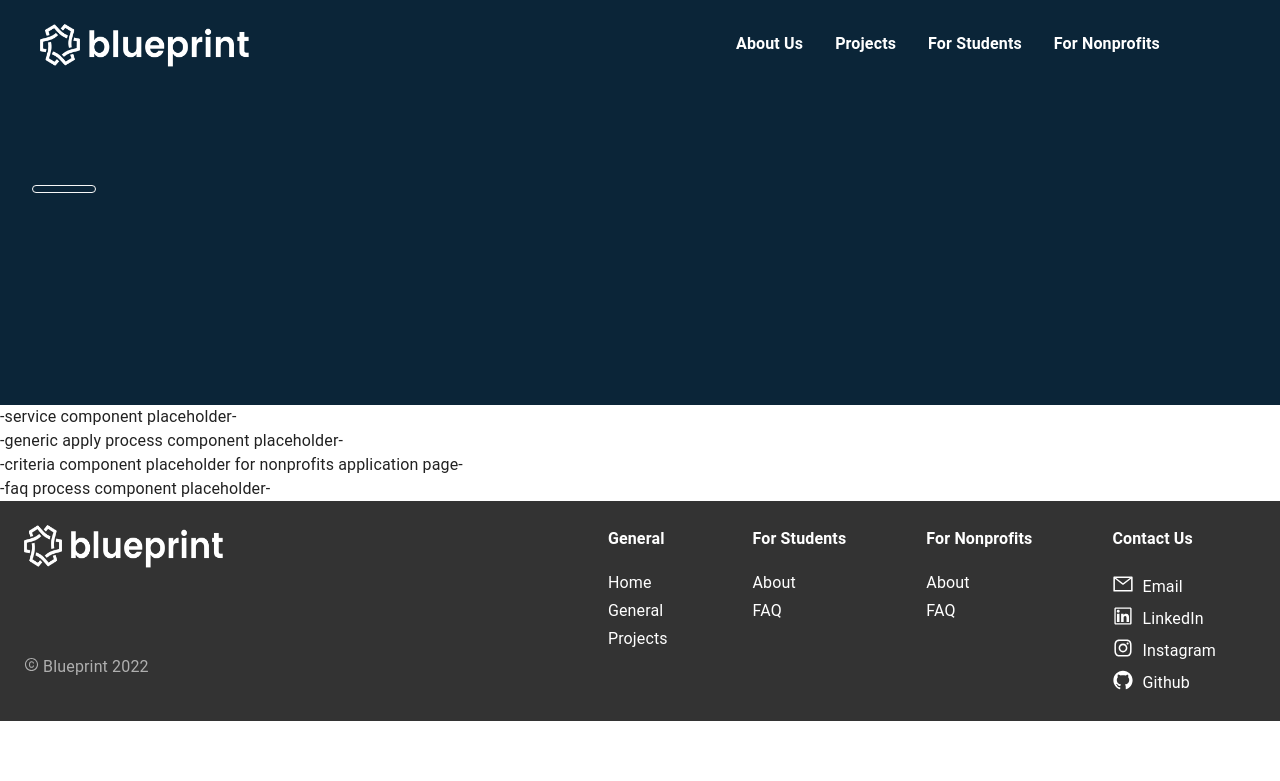
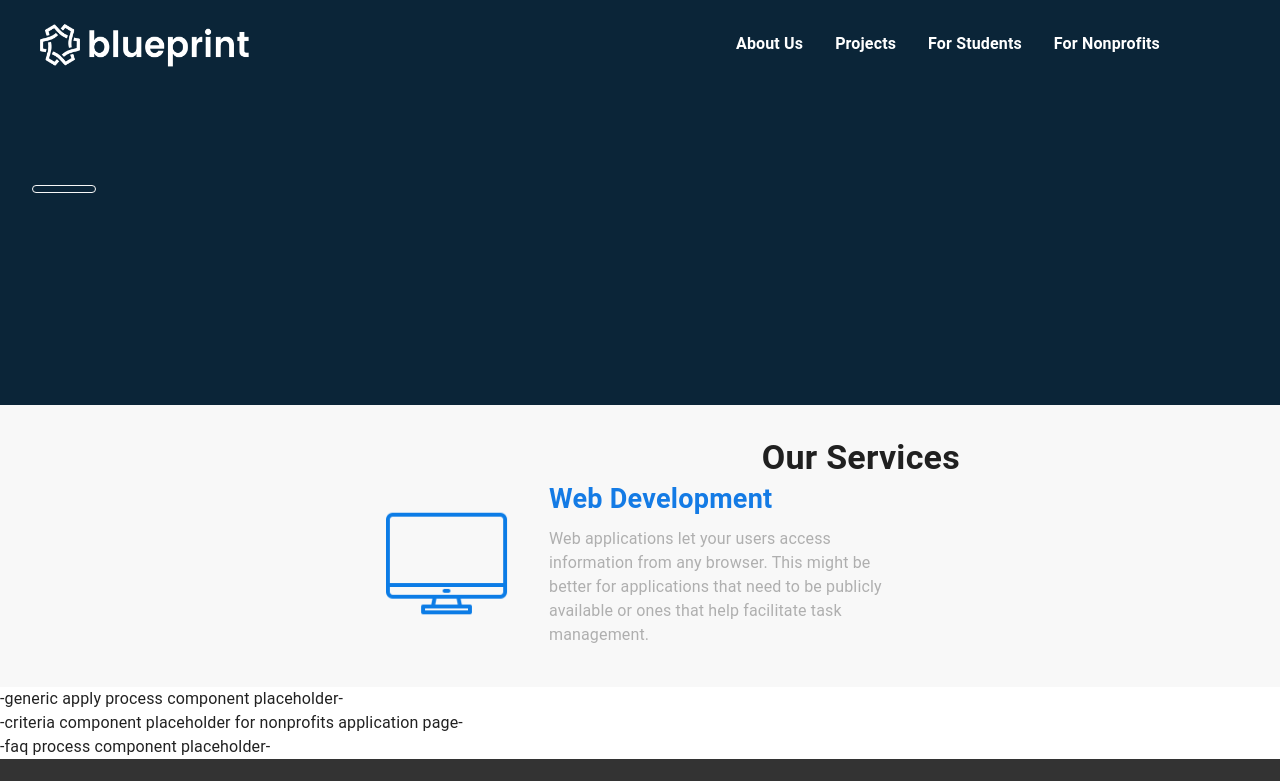
Before and after one commit to wilsontruong/uofablueprint.org, a React (Create React App) app in the folder frontend/: page /apply/nonprofits in a window 1280 px wide. Shown: the top 781 px of the page. Built offline with nearby package versions, Linux system fonts and the light colour scheme.

Commit message:
Service (#28)
* service component created

* added picture of monitor

* made it look more like mockups and cleaned up code

```diff
--- a/frontend/src/components/nonprofitApply/Service.js
+++ b/frontend/src/components/nonprofitApply/Service.js
@@ -1,7 +1,47 @@
 import React from 'react'
+import { Typography, Box} from '@mui/material'
+
 
 function Service() {
-    return <div>-service component placeholder-</div>
+    return <div>
+
+        <Box sx={{
+            bgcolor: 'secondary.light',
+        }}>
+
+        <Box sx={{
+            mr: '25%'
+        }}>
+            <Typography variant='h4' align="right" style={{ fontWeight: 'bold' }} paddingTop={4}>
+                Our Services
+            </Typography>
+        </Box>
+
+
+        <Box sx={{
+            display: 'flex',
+            alignItems: 'center',
+            justifyContent: 'center',
+            ml: '30%',
+            mr: '30%',
+        }}>
+
+            <Box component="img" marginRight={5} marginBottom={5}
+                sx={{ height: 125, width: 125 }}
+                src="/assets/monitor.png" />
+
+
+            <Box marginBottom={5}>
+                <Typography color='primary' fontWeight={'bold'} fontSize={27} marginBottom={1}>Web Development</Typography>
+
+                <Typography color='secondary' >Web applications let your users access information from any browser.
+                This might be better for applications that need to be publicly available or ones that help facilitate task management.</Typography>
+            </Box>
+
+        </Box>
+        </Box>
+
+    </div>
 }
 
 export default Service
```
Also changed, not shown: frontend/public/assets/monitor.png (added).
